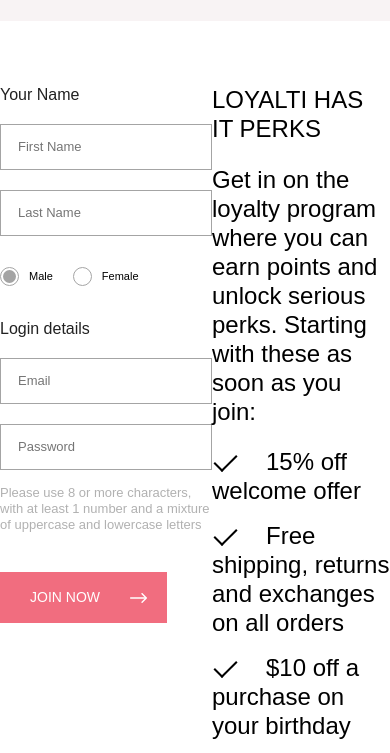
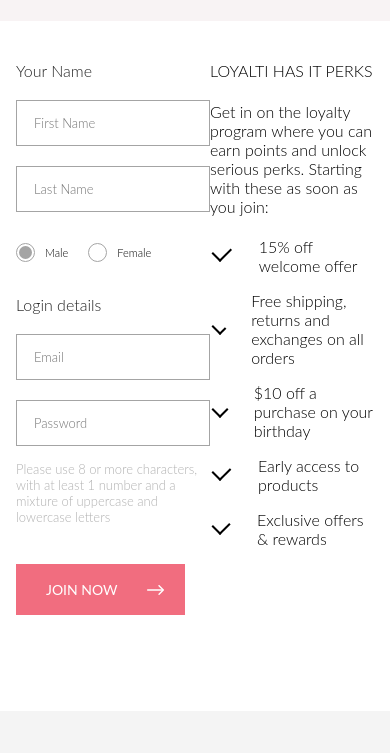
Before and after one commit to nikGogolev/gbCourse2Hw, a plain HTML site: page registration.html in a window 390 px wide. Shown: the part 202-955 px from the top of the page. Drawn offline with Linux system fonts and the light colour scheme; a web font is replaced by a local one.

Commit message:
ДЗ №7 по курсу Профессиональная верстка факультета FullStack Java Script
ДЗ №7

- Сделан адаптив для всех страниц сайта

```diff
--- a/style/styles.less
+++ b/style/styles.less
@@ -1908,7 +1908,7 @@ body{
 	}
 }
 
-/*----------------------------- Product.html---------------------------------*/
+/*----------------------------- Registration.html---------------------------------*/
 
 .registration{
 	&-wrapper{
@@ -2062,6 +2062,7 @@ body{
 			&-item{
 				.text(@font-size: 24px;@line-height: 29px;@font-weight: 300);
 				margin-bottom: 16px;
+				display: inline-flex;
 
 				&:before{
 					display: inline-flex;
@@ -2074,12 +2075,12 @@ body{
 					transform-origin: left bottom;
 					transform: rotate(-45deg);
 					margin-left: 10px;
-				}
-			}
-		}
-	}
-}
-
+					align-self: center;
+				}
+			}
+		}
+	}
+}
 
 @media (max-width: 1080px) {
 	.featured-items-box-item {
@@ -2244,6 +2245,30 @@ body{
 	.cart-order{
 		flex-direction: row;
 	}
+
+	.registration-wrapper{
+		padding: 40px 16px 96px;
+	}
+
+	.registration-perks{
+		max-width: 354px;
+	}
+
+	.registration-perks-heading{
+		font-size: 16px;
+		line-height: 19px;
+	}
+
+	.registration-perks-description{
+		font-size: 16px;
+		line-height: 19px;
+	}
+
+	.registration-perks-list-item{
+		font-size: 16px;
+		line-height: 19px;
+	}
+
 }
 
 @media (max-width: 751px) {
@@ -2277,8 +2302,6 @@ body{
 	.mini-catalog .featured-items-box-item:nth-child(3){
 		order: 2;
 	}
-
-
 }
 
 @media (max-width: 375px) {
@@ -2490,4 +2513,13 @@ body{
 	.mini-catalog-wrapper{
 		padding: 64px 0;
 	}
-}
+
+	.registration-wrapper{
+		padding: 40px 8px 96px;
+		flex-direction: column;
+	}
+
+	.registration-form{
+		margin-bottom: 40px;
+	}
+}
```
Also changed, not shown: style/styles.css, 1 other file.
